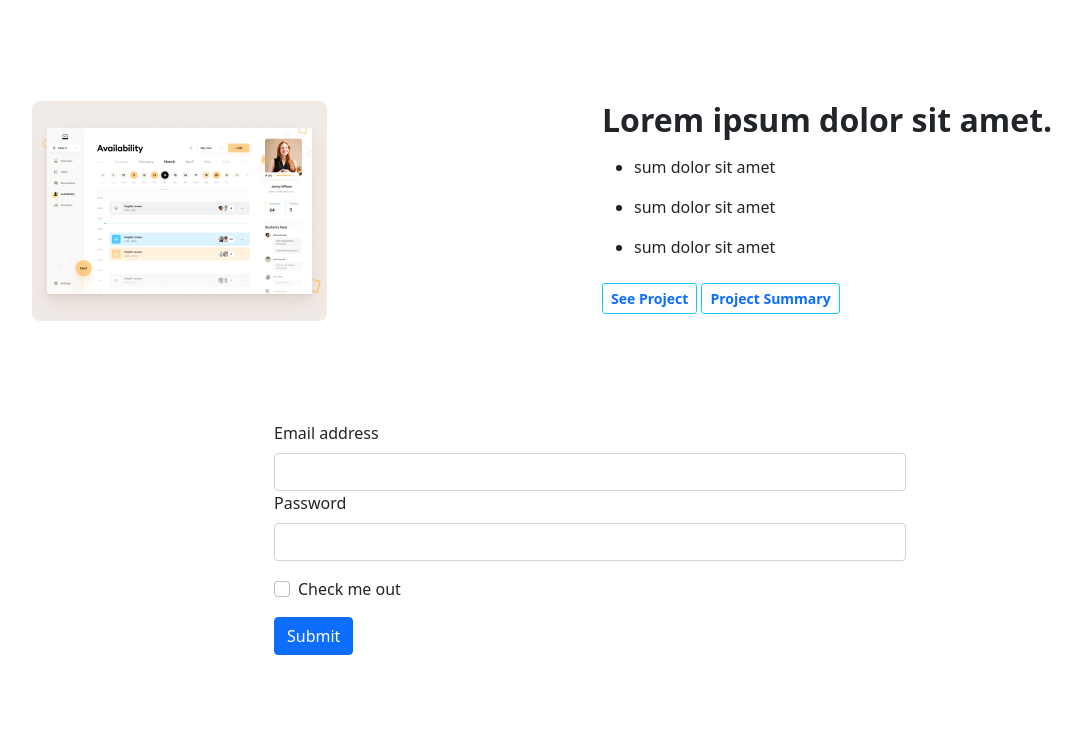
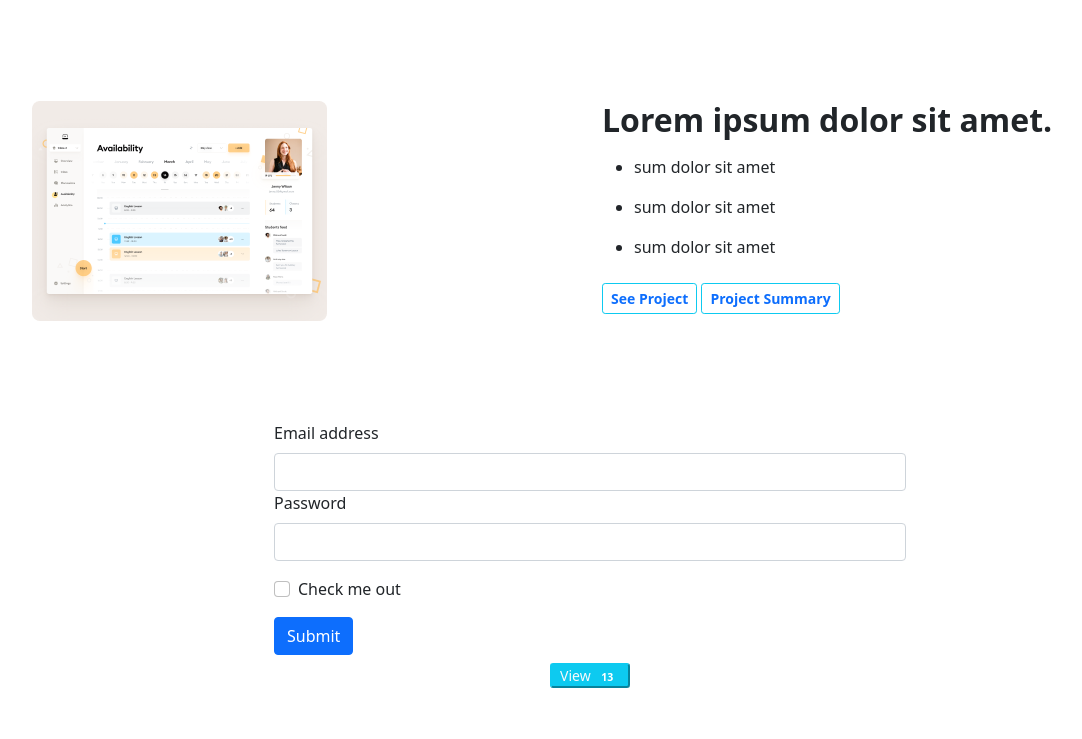
Before and after one commit to HossainAraf/Portfolio-bootstrap, a website: page index.html in a window 1280 px wide. Shown: the part 1167-1906 px from the top of the page, without its empty margins (50-1132 px from the left). Before the commit the page ends 1822 px from the top, so only its background shows below. Drawn offline with nearby package versions, Linux system fonts and the light colour scheme.

Commit message:
Add badge with a button at the footer

```diff
--- a/index.html
+++ b/index.html
@@ -169,7 +169,7 @@
         </div>
       </div>
     </section>
-    <section class="form">
+    <section class="form mb-2">
       <form class="mx-auto w-50 align-items-start">
         <div class="mb-3">
           <label for="exampleInputEmail1" class="form-label">Email address</label>
@@ -186,6 +186,11 @@
         <button type="submit" class="btn btn-primary">Submit</button>
       </form>
     </section>
+    <footer class="my-2 text-center justify-content-between">
+       <button class="btn-info text-light btn-lg btn-sm py-0 mb-5"> View
+       <span class="badge badge-dark">13</span>
+      </button>
+    </footer>
   </main>
 </body>
 </html>
```
